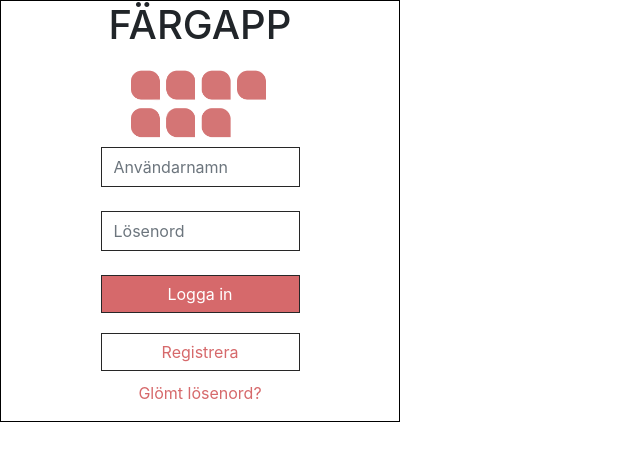
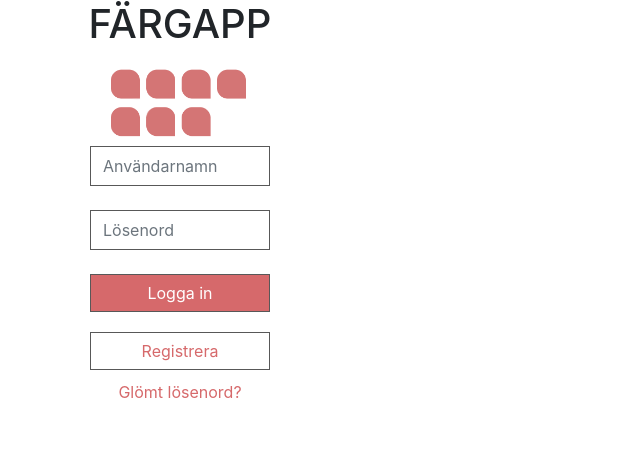
Before and after one commit to rebeckaalsterlind/save_colours, a React (Create React App) app: page / in a window 1280 px wide. Shown: the top 460 px of the page, without its empty margins (0-640 px from the left). Built offline with nearby package versions, Linux system fonts and the light colour scheme.

Commit message:
adding style to page when logged in

```diff
--- a/public/index.html
+++ b/public/index.html
@@ -32,6 +32,9 @@
     />
 
     <title>React App</title>
+
+    <script src="https://kit.fontawesome.com/2676eca4b0.js" crossorigin="anonymous"></script>
+
   </head>
   <body>
     <noscript>You need to enable JavaScript to run this app.</noscript>
--- a/src/App.css
+++ b/src/App.css
@@ -1,7 +1,6 @@
 .App {
   text-align: center;
-  max-width: 400px;
-  border:1px solid black ;
+  max-width: 360px;
 }
 
 .App-logo {
--- a/src/components/Forms/AddColor.tsx
+++ b/src/components/Forms/AddColor.tsx
@@ -52,14 +52,13 @@ export default function AddColor({}, state: State ) {
   }
 
   return (
-    <form onSubmit={handleSubmit}>
+    <form className="d-grid col-6 mx-auto" onSubmit={handleSubmit}>
       <h5>Ny färg:</h5>
-      <input type="text" placeholder="Namn" onChange={ (evt) => setName(evt.target.value)} /> <br />
-      <input type="text" placeholder="NCS-kod" onChange={ (evt) => setCode(evt.target.value)} /> <br />
+      <input className="form-control inputfield"  type="text" placeholder="Namn" onChange={ (evt) => setName(evt.target.value)} /> <br />
+      <input className="form-control inputfield"  type="text" placeholder="NCS-kod" onChange={ (evt) => setCode(evt.target.value)} /> <br />
 
-      <label htmlFor="type">Typ av färg:</label>
-      <select name="type" id="type" onChange={ (evt) => setType(evt.target.value)} >
-        <option value="">--Välj en typ--</option>
+      <select className="form-select inputfield" name="type" id="type" onChange={ (evt) => setType(evt.target.value)} >
+        <option value="">Typ av Färg</option>
         <option value="roof">Tak</option>
         <option value="wall">Vägg</option>
         <option value="floor">Golv</option>
@@ -67,9 +66,8 @@ export default function AddColor({}, state: State ) {
         <option value="floor">Övrigt</option>
       </select><br />
 
-      <label htmlFor="finish">Finish:</label>
-      <select name="finish" id="finish" onChange={ (evt) => setGloss(evt.target.value)} >
-        <option value="">--Välj en finish--</option>
+      <select  className="form-select inputfield"  name="finish" id="finish" onChange={ (evt) => setGloss(evt.target.value)} >
+        <option value="">--Glans--</option>
         <option value="Gloss">Blank</option>
         <option value="SemiGloss">Halvblank</option>
         <option value="Matt">Matt</option>
@@ -77,20 +75,20 @@ export default function AddColor({}, state: State ) {
         <option value="Other">Annan</option>
       </select><br />
 
-      <input type="text" placeholder="Kommentar" onChange={ (evt) => setComment(evt.target.value)} /><br />
-      <input type="text" placeholder="Butik" onChange={ (evt) => setStore(evt.target.value)} /><br />
+      <input type="text" className="form-control inputfield"   placeholder="Kommentar" onChange={ (evt) => setComment(evt.target.value)} /><br />
+      <input type="text" className="form-control inputfield"  placeholder="Butik" onChange={ (evt) => setStore(evt.target.value)} /><br />
 
       <label htmlFor="project">Project:</label>
-      <select name="project" id="project" onChange={ (evt) => setProject(evt.target.value)}>
+      <select  className="form-select inputfield" name="project" id="project" onChange={ (evt) => setProject(evt.target.value)}>
       {/* map projects here. value should be projectId, innerText should be projectName */}
       </select><br />
 
       <label htmlFor="room">Room:</label>
-      <select name="room" id="room" onChange={ (evt) => setRoom(evt.target.value)}>
+      <select  className="form-select inputfield" name="room" id="room" onChange={ (evt) => setRoom(evt.target.value)}>
       {/* map rooms here. value should be roomId, innerText should be roomName */}
       </select><br />
 
-      <button>Spara färg</button>
+      <button className="btn btn-primary primary-btn" >Spara färg</button>
     </form>
   )
 }
--- a/src/components/Forms/AddProject.tsx
+++ b/src/components/Forms/AddProject.tsx
@@ -52,14 +52,14 @@ export default function AddProject({}, state: State ) {
   }
 
   return (
-    <form onSubmit={handleSubmit}>
+    <form className="d-grid col-6 mx-auto" onSubmit={handleSubmit}>
       <h5>Nytt projekt:</h5>
-      <input type="text" placeholder="Namn" onChange={ (evt) => setProjectName(evt.target.value)} />
+      <input className="form-control inputfield" type="text" placeholder="Namn" onChange={ (evt) => setProjectName(evt.target.value)} />
       <p id="room" onClick={show} ><span>{newRoom ? "-" : "+" }</span> Lägg till rum</p>
       {newRoom && <AddRoom />}
       <p id="color" onClick={show} ><span>{newColor ? "-" : "+" }</span> Lägg till färg</p>
       {newColor && <AddColor />}
-      <button>Spara projekt</button>
+      <button className="btn btn-primary primary-btn">Spara projekt</button>
     </form>
   )
 }
--- a/src/components/MainApp/NewObjectBtn.tsx
+++ b/src/components/MainApp/NewObjectBtn.tsx
@@ -11,7 +11,7 @@ export default function NewObjectBtn ({}, state: State) {
 
     return (
         <>
-            <button onClick={() => setShowOptions(!showOptions)}>+</button>
+            <i className="fas fa-plus-circle fa-3x addBtn" onClick={() => setShowOptions(!showOptions)}></i>
             {showOptions && <AddOptions callback={hide => setShowOptions(hide)} /> }
         </>
     )
--- a/src/components/Projects/Project.tsx
+++ b/src/components/Projects/Project.tsx
@@ -6,7 +6,7 @@ import { store } from '../../store';
 export default function Project() {
 
     return (
-        <div>
+        <div className="projects">
             {store.getState().username === data.username && (
                 data.projects.map((project: any) => (
                     <ProjectName key={project.projectId} project={project} />
--- a/src/components/Projects/ProjectName.tsx
+++ b/src/components/Projects/ProjectName.tsx
@@ -17,7 +17,7 @@ export default function ProjectName ({project}: Props, state: State) {
     return (
     <div>
         <header>
-            <h3  onClick={() => setShowProject(!showProject)}
+            <h3 className="projectName" onClick={() => setShowProject(!showProject)}
             style={{display: 'inline'}} >{project.projectName}</h3>
             <EditBtns />
         </header>
--- a/src/components/Room/RoomName.tsx
+++ b/src/components/Room/RoomName.tsx
@@ -10,7 +10,7 @@ export default function RoomName ({room}: Props)  {
     return (
         <div>
             <header>
-                <h5 style={{display: 'inline'}}>Room name: {room.roomName}</h5>
+                <h6 style={{display: 'inline'}}>{room.roomName}</h6>
                 <EditBtns />
             </header>
             {room.colors.map((color: any) => (
--- a/src/components/reuse/Color.tsx
+++ b/src/components/reuse/Color.tsx
@@ -15,9 +15,9 @@ export default function Color({ color }: Props, state: State) {
 
     return (
         <>
-            <div
+            <div className="colorBlock"
                 onClick={() => setShowInfo(!showInfo)}
-                style={{ backgroundColor: "#2d3a80", height: '50px', width: '50px', margin: '.5em' }}>
+                style={{ backgroundColor: "#2d3a80" }}>
             </div>
             {showInfo && <ColorInfo color={color} /> }
         </>
--- a/src/style.css
+++ b/src/style.css
@@ -1,7 +1,7 @@
 .primary-btn {
   background-color: #d6696b;
   color: #fff;
-  border: 1px solid #272727;
+  border: 1px solid #585858;
   border-radius: 0px;
   margin-bottom: 20px;
 }
@@ -13,7 +13,7 @@
 .white-btn {
   background-color: #fff;
   color: #d6696b;
-  border: 1px solid #272727;
+  border: 1px solid #585858;
   border-radius: 0px;
   margin-bottom: 10px;
 }
@@ -27,9 +27,8 @@
 }
 
 .inputfield {
-  color: #d6696b;
   height: 40px;
-  border: 1px solid #272727;
+  border: 1px solid #585858;
   border-radius: 0px;
 }
 
@@ -43,8 +42,8 @@
 
 .notActiveBtn {
   background-color: #fff;
-  color: #272727;
-  border: 1px solid #272727;
+  color: #585858;
+  border: 1px solid #585858;
   border-radius: 0px;
   margin: 10px;
 }
@@ -52,8 +51,56 @@
 .activeBtn {
   background-color: #d6696b;
   color: #fff;
-  border: 1px solid #272727;
+  border: 1px solid #585858;
   border-radius: 0px;
   margin: 10px;
 }
+
+.addBtn {
+  color: #d6696b;
+  margin: 10px;
+}
+
+.editBtns {
+  display: inline;
+  margin: 10px;
+}
+
+.icon {
+  margin-left: 5px;
+  color: #585858;
+}
+
+.colorBlock {
+  display: inline-block;
+  border-radius: 10px 10px 0px 10px;
+  height: 50px;
+  width: 50px;
+  margin: .5em;
+}
+
+.projects {
+  text-align: left;
+  padding-left: 30px;
+}
+
+.projectName {
+  line-height: 40px;
+}
+
+h3 {
+  color: #585858;
+}
+
+h6 {
+  color: #585858;
+}
+
+p {
+  color: #585858;
+}
+
+a:hover {
+  cursor: pointer;
+}
 /*# sourceMappingURL=style.css.map */
--- a/src/style.scss
+++ b/src/style.scss
@@ -1,35 +1,39 @@
+$darkpink: #d6696b;
+$lighterpink: #ff8a8c;
+$white: #fff;
+$grey: #585858;
+
 .primary-btn {
-  background-color: #d6696b;
-  color: #fff;
-  border: 1px solid #272727;
+  background-color: $darkpink;
+  color: $white;
+  border: 1px solid $grey;
   border-radius: 0px;
   margin-bottom: 20px;
 }
 
 .primary-btn:hover{
-  background-color: #ff8a8c;
+  background-color: $lighterpink;
 }
 
 .white-btn{
-  background-color: #fff;
-  color: #d6696b;
-  border: 1px solid #272727;
+  background-color: $white;
+  color: $darkpink;
+  border: 1px solid $grey;
   border-radius: 0px;
   margin-bottom: 10px;
 }
 
 .white-btn:hover{
-  background-color: #ff8a8c;
+  background-color: $lighterpink;
 }
 
 .textBtn{
-  color: #d6696b;
+  color: $darkpink;
 }
 
 .inputfield{
-  color: #d6696b;
   height: 40px;
-  border: 1px solid #272727;
+  border: 1px solid $grey;
   border-radius: 0px;
 }
 
@@ -42,17 +46,65 @@
 }
 
 .notActiveBtn{
-  background-color: #fff;
-  color: #272727;
-  border: 1px solid #272727;
+  background-color: $white;
+  color: $grey;
+  border: 1px solid $grey;
   border-radius: 0px;
   margin: 10px;
 }
 
 .activeBtn{
-  background-color: #d6696b;
-  color: #fff;
-  border: 1px solid #272727;
+  background-color: $darkpink;
+  color: $white;
+  border: 1px solid $grey;
   border-radius: 0px;
   margin: 10px;
 }
+
+.addBtn{
+  color: $darkpink;
+  margin: 10px;
+}
+
+.editBtns {
+  display: inline;
+  margin: 10px;
+}
+
+.icon{
+  margin-left: 5px;
+  color:$grey;
+
+}
+
+.colorBlock{
+  display: inline-block;
+  border-radius: 10px 10px 0px 10px;
+  height: 50px;
+  width: 50px;
+  margin: .5em;
+}
+.projects{
+ text-align: left;
+ padding-left: 30px;
+}
+
+.projectName{
+  line-height: 40px
+}
+
+h3{
+  color: $grey;
+}
+
+h6{
+  color: $grey;
+}
+
+p{
+  color: $grey;
+}
+
+a:hover{
+  cursor: pointer;
+}
```
Also changed, not shown: src/components/reuse/EditBtns.tsx (+5 -5 lines), 1 other file (tests, documents, lock files or other folders).
